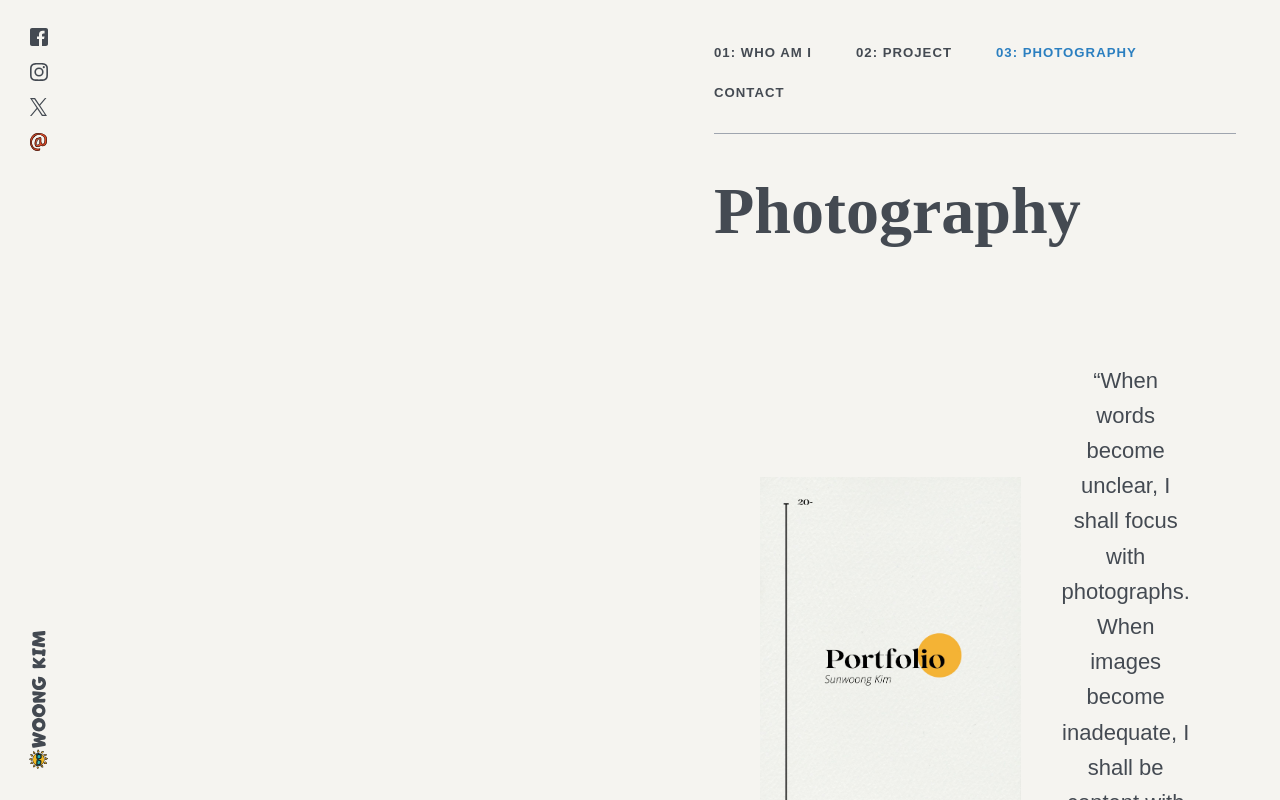
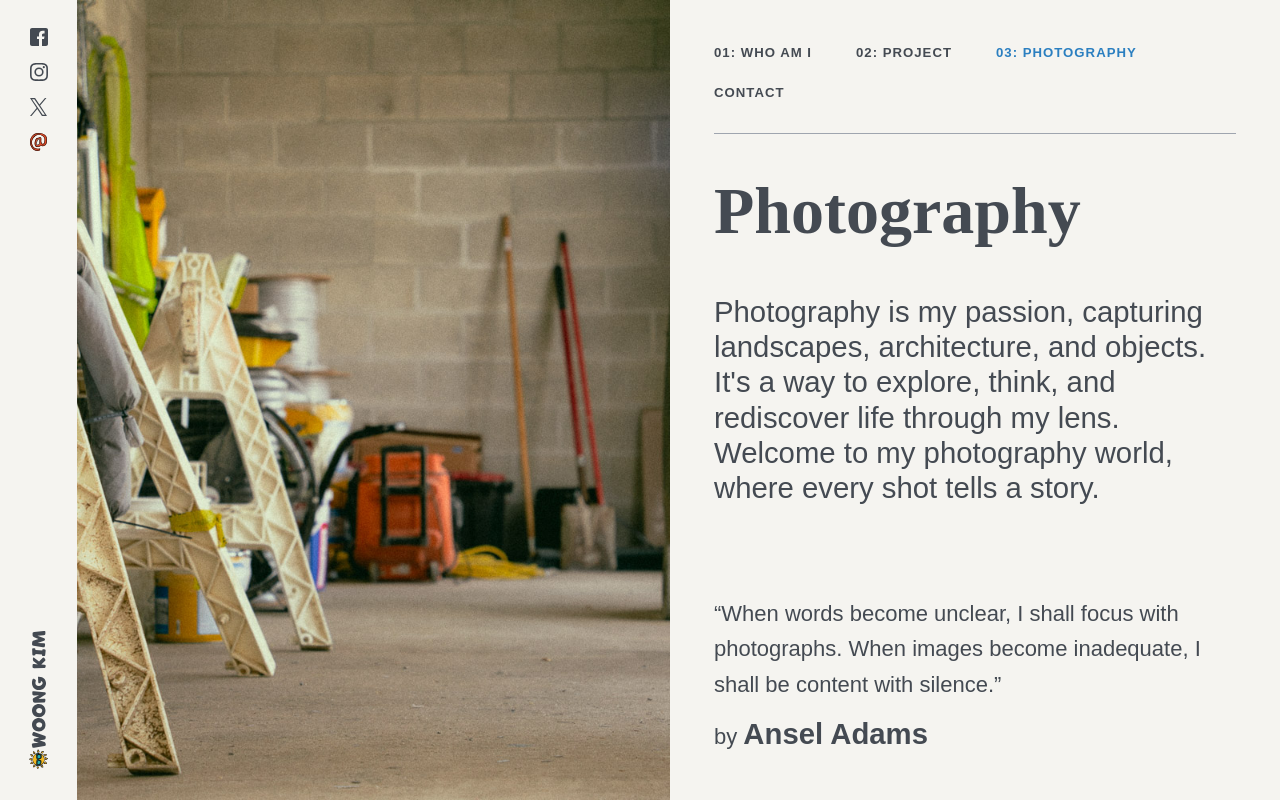
Before and after one commit to kim-sunwoong/kim-sunwoong.github.io, a plain HTML site: page photography.html in a window 1280 px wide. Drawn offline with Linux system fonts and the light colour scheme.

Commit message:
Add files via upload

```diff
--- a/photography.html
+++ b/photography.html
@@ -19,28 +19,6 @@
 
         <!-- favicon.ico. Place these in the root directory. -->
         <link rel="shortcut icon" href="favicon.ico">
-
-
-        <style>
-            .container {
-                display: flex;
-                align-items: center;
-                justify-content: center;
-                height: 100vh;
-            }
-
-            .column {
-                flex: 1;
-                padding: 20px;
-                text-align: center;
-            }
-
-            .image {
-                max-width: 100%;
-                height: auto;
-            }
-        </style>
-
 
     </head>
 
@@ -86,6 +64,17 @@
 
         </header>
 
+        <!-- Hero image -->
+        <a href="portfolio.html" class="mb0 bold">
+            <div class="hero-container full-width show-on-mobile pt1 pl2 pr2">
+                <div class="hero full-width full-height" style="background:rgba(0,0,0,0) url(portfolio/images/A7R08791.jpg) no-repeat scroll center center/cover"></div>
+            </div>
+            <div class="hero" style="background:rgba(0,0,0,0) url(portfolio/images/A7R08791.jpg) no-repeat scroll center center/cover"></div>
+        </a>
+
+
+
+
 
         <!-- Body -->
         <div class="body full-width pt1 pr2 pb2 pl2">
@@ -101,22 +90,13 @@
             <!-- Page Content -->
             <main class="content pt2 pb2">
                 <h2>Photography</h2>
-                <!-- <p> <span class = "h3"> Photography is my passion, capturing landscapes, architecture,
-                and objects. It's a way to explore, think, and rediscover life through my lens. Welcome to
-                my photography world, where every shot tells a story.</span></p>-->
-
-
-                <div class="container">
-                    <a href="portfolio.html" class="mb0 bold">
-                    <div class="column">
-                        <img class="image" src="img/portfolio_cover_page.jpg" alt="Image" width="500" height="600">
-                    </div>
-                    </a>
-                    <div class="column">
-                        <p>“When words become unclear, I shall focus with photographs. When images become inadequate, I shall be content with silence.”</p>
-                        <p> by <span class="h3 bold">Ansel Adams</span></p>
-                    </div>
-                </div>
+                <br>
+                <p> <span class = "h3"> Photography is my passion, capturing landscapes, architecture, and objects. It's a way to explore, think, and rediscover life through my lens. Welcome to my photography world, where every shot tells a story.</span></p>
+                <br>
+                <br>
+                <p>“When words become unclear, I shall focus with photographs. When images become inadequate, I shall be content with silence.”</p>
+                <p> by <span class="h3 bold">Ansel Adams</span></p>
+                <!-- <p><a href="/contact" class="link link--default">Contact us</a> for group pricing.</p>-->
             </main>
                         <!-- Footer -->
             <footer class="border--top pt1 pb1">
```
